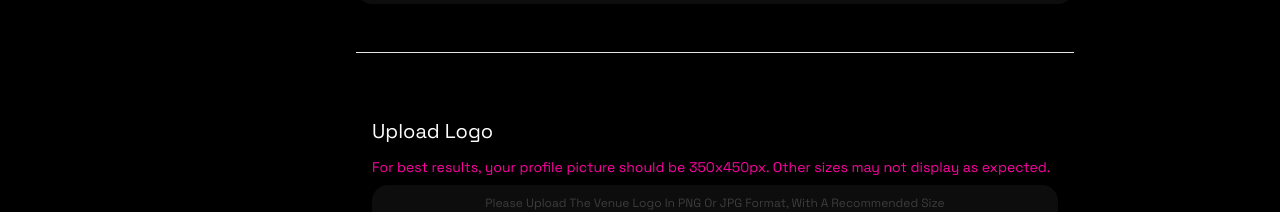
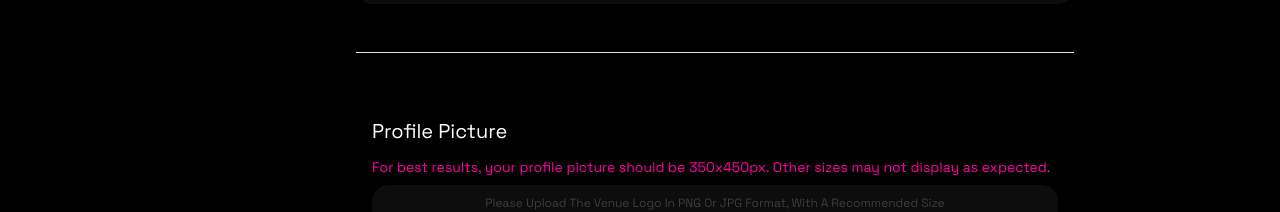
Before and after one commit to HamzaAliKundi/coltable-deshabord-performer, a React (Vite) app: page /profile in a window 1280 px wide. Shown: the part 2520-2732 px from the top of the page. Built offline with nearby package versions, Linux system fonts and the light colour scheme; no server answers; sample sign-in values are in the browser's storage.

Commit message:
chage typo

```diff
--- a/src/components/profile/profile.tsx
+++ b/src/components/profile/profile.tsx
@@ -1266,7 +1266,7 @@ const Profile = () => {
           {/* Upload Logo */}
           <div className="w-full max-w-[782px] bg-black p-4">
             <h2 className="font-['Space_Grotesk'] text-white text-[20px] leading-[100%] mb-4">
-              Upload Logo
+              Profile Picture
             </h2>
             <p className="text-[#FF00A2] text-sm mb-2 font-['Space_Grotesk']">
               For best results, your profile picture should be 350x450px. Other sizes may not display as expected.
```
